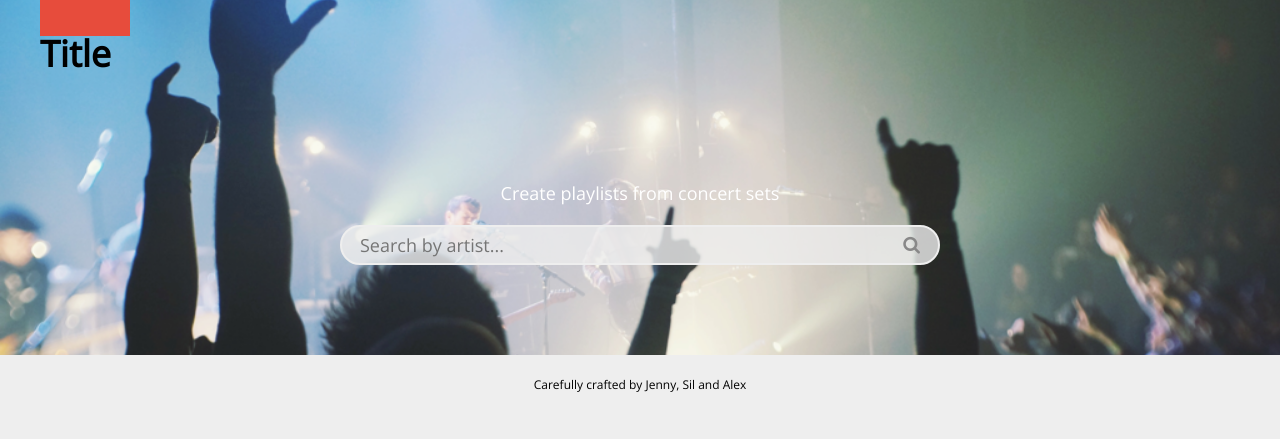
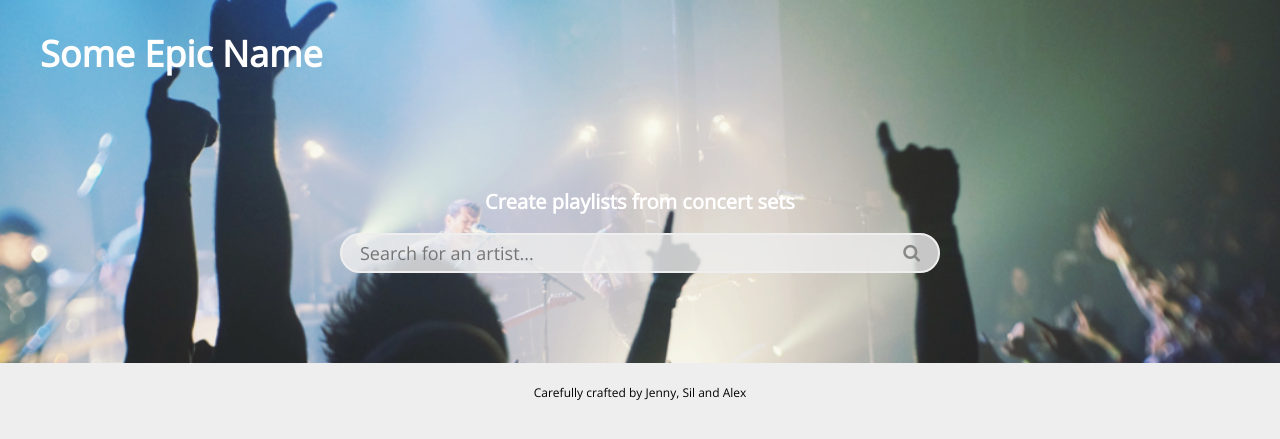
Before and after one commit to AMeijerNL/tnw-hackbattle-2015, a PHP site: page / in a window 1280 px wide. Shown: the top 439 px of the page. Run offline with PHP 8.4, Linux system fonts and the light colour scheme; some libraries are stand-ins or nearby versions.

Commit message:
More styling on the frontpage

```diff
--- a/assets/css/styles.css
+++ b/assets/css/styles.css
@@ -756,6 +756,10 @@ body {
   height: 2em;
   background: #E74C3C;
 }
+/* line 14, ../../scss/sass/_header.scss */
+.header__title {
+  color: white;
+}
 
 /* line 1, ../../scss/sass/_footer.scss */
 .footer {
@@ -791,15 +795,27 @@ body {
   }
 }
 
-/* line 5, ../../scss/sass/_search.scss */
+/* line 1, ../../scss/sass/_search.scss */
+.search {
+  padding: 0 1em;
+}
+/* line 7, ../../scss/sass/_search.scss */
 .search__label {
   display: block;
-  max-width: 33.33333em;
-  margin: 4em auto .5em;
+  max-width: 30em;
+  margin: 2em auto .5em;
   text-align: center;
+  font-size: 20px;
+  font-weight: bold;
   color: white;
 }
-/* line 13, ../../scss/sass/_search.scss */
+@media screen and (min-width: 47.5em) {
+  /* line 7, ../../scss/sass/_search.scss */
+  .search__label {
+    margin-top: 4em;
+  }
+}
+/* line 22, ../../scss/sass/_search.scss */
 .search__wrap {
   position: relative;
   width: 100%;
@@ -810,7 +826,7 @@ body {
   border-radius: 1.11111em;
   border: 2px solid #eeeeee;
 }
-/* line 24, ../../scss/sass/_search.scss */
+/* line 33, ../../scss/sass/_search.scss */
 .search__input {
   display: block;
   background: none;
@@ -821,7 +837,7 @@ body {
   border: 0;
   color: #222222;
 }
-/* line 35, ../../scss/sass/_search.scss */
+/* line 44, ../../scss/sass/_search.scss */
 .search__submit {
   display: block;
   position: absolute;
@@ -833,7 +849,7 @@ body {
   border: 0;
   padding: 0;
 }
-/* line 47, ../../scss/sass/_search.scss */
+/* line 56, ../../scss/sass/_search.scss */
 .search__icon {
   position: absolute;
   top: 0;
@@ -841,7 +857,7 @@ body {
   padding: .5em 1em;
   color: #888888;
 }
-/* line 54, ../../scss/sass/_search.scss */
+/* line 63, ../../scss/sass/_search.scss */
 .search__icon:hover {
   cursor: pointer;
   color: #222222;
--- a/index.html
+++ b/index.html
@@ -14,26 +14,27 @@
         <div class="wrap">
             <header>
                 <div class="header">
-                    <div class="header__logo">
-                        <img src="" alt="">
-                    </div>
-                    <h1>Title </h1>
+                    <h1 class="header__title">Some Epic Name</h1>
                 </div>
             </header>
 
-            <main>
+            <section class="content">
 
                 <form class="search" action="">
                     <label class="search__label" for="search">Create playlists from concert sets</label>
                     <div class="search__wrap">
-                        <input id="search" class="search__input" type="search" placeholder="Search by artist..." />
+                        <input id="search" class="search__input" type="search" placeholder="Search for an artist..." />
                         <input id="submit" class="search__submit fa-search" type="submit" value="" />
                         <label for="submit" class="search__icon fa fa-search"></i>
                     </div>
                 </form>
 
-            </main>
+            </section>
         </div>
+
+        <section class="content">
+
+        </section>
 
         <footer class="footer">
             Carefully crafted by Jenny, Sil and Alex
--- a/scss/sass/styles.scss
+++ b/scss/sass/styles.scss
@@ -4,8 +4,8 @@
 
 @import "main";
 @import "header";
+@import "content";
 @import "footer";
-
 
 @import "search";
 
```
